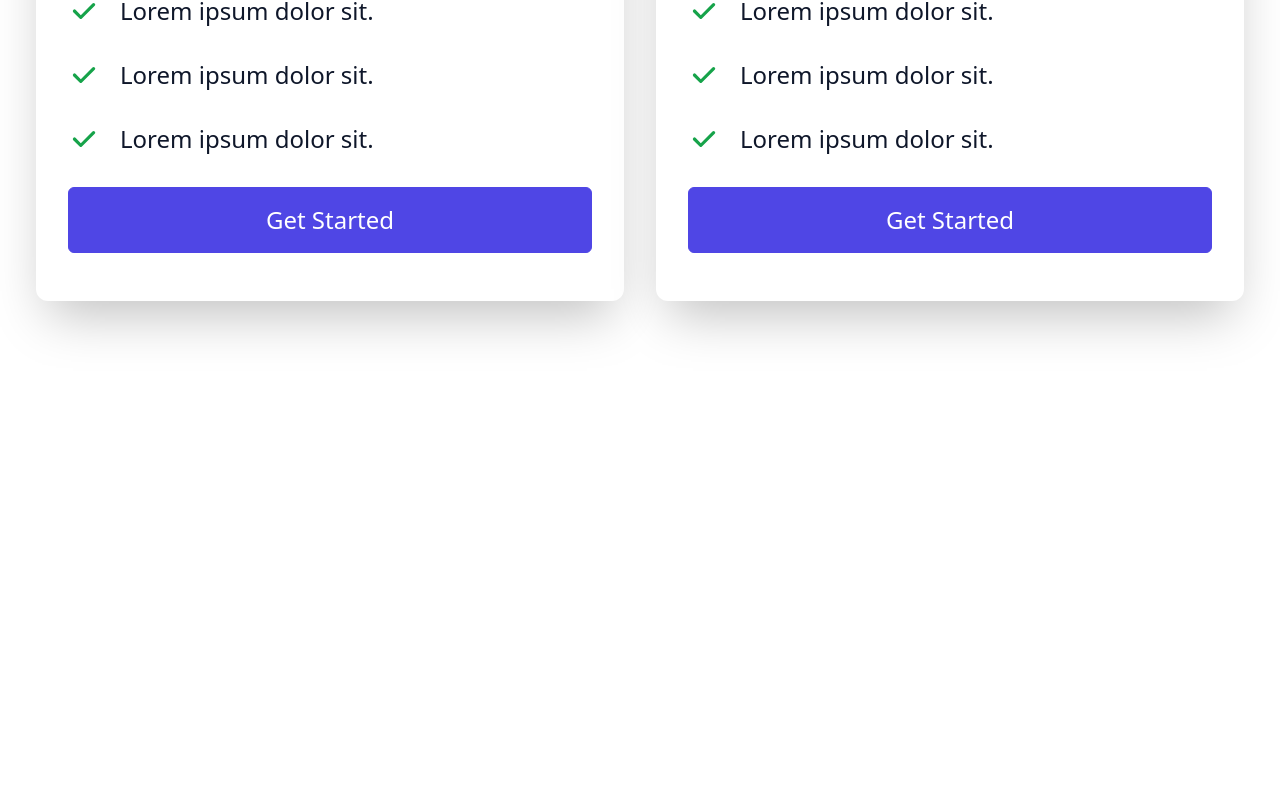
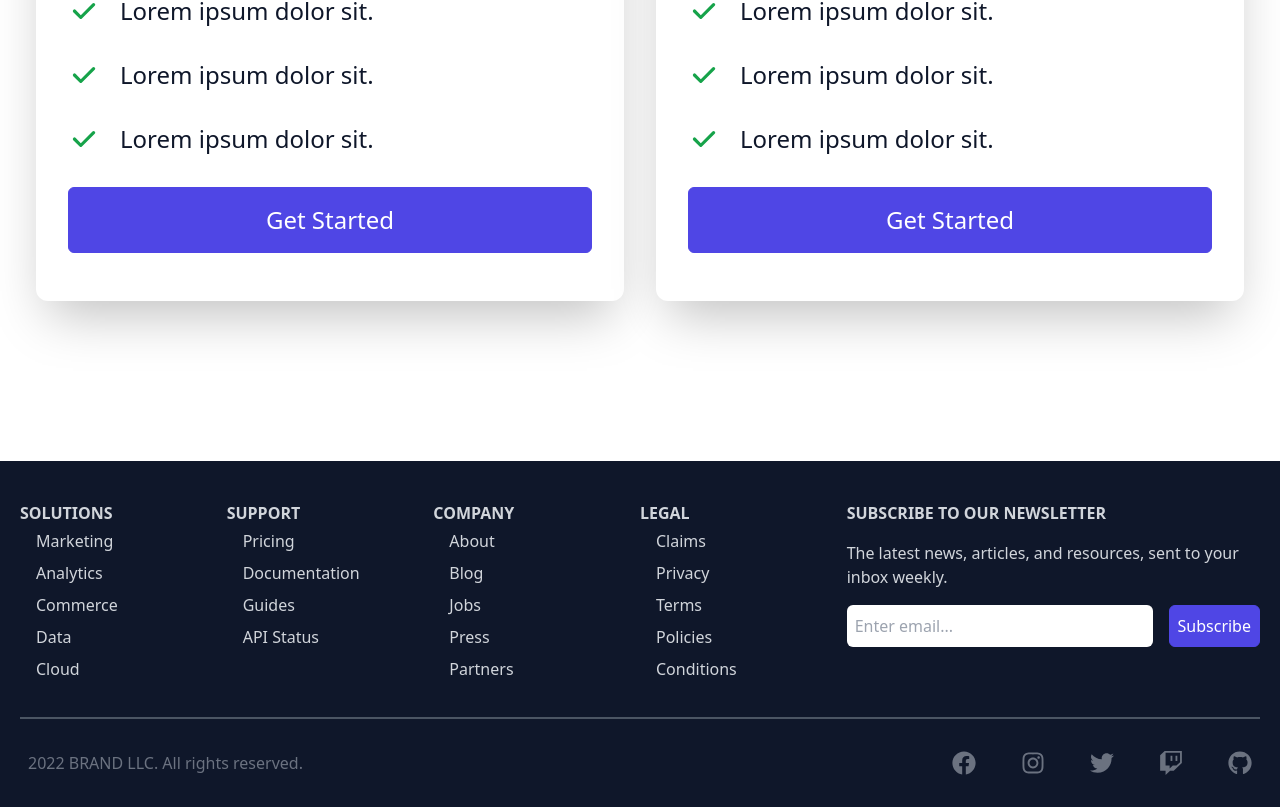
Before and after one commit to SamuelJAmos/Clolud-Managment-App, a React (Create React App) app: page / in a window 1280 px wide. Shown: the part 3979-4786 px from the top of the page. Before the commit the page ends 4440 px from the top, so only its background shows below. Built offline with nearby package versions, Linux system fonts and the light colour scheme.

Commit message:
Changes to readme, App.js,added and designed Footer.js

```diff
--- a/package.json
+++ b/package.json
@@ -9,6 +9,7 @@
     "@testing-library/user-event": "^13.5.0",
     "react": "^18.1.0",
     "react-dom": "^18.1.0",
+    "react-icons": "^4.4.0",
     "react-scripts": "5.0.1",
     "web-vitals": "^2.1.4"
   },
--- a/src/App.js
+++ b/src/App.js
@@ -4,6 +4,7 @@
 import Support from './components/Support';
 import AllInOne from './components/AllInOne';
 import Pricing from './components/Pricing';
+import Footer from './components/Footer';
 
 function App() {
   return (
@@ -14,6 +15,7 @@
     <Support/>
     <AllInOne/>
     <Pricing/>
+    <Footer/>
     </>
   );
 }
--- /dev/null
+++ b/src/components/Footer.jsx
@@ -0,0 +1,78 @@
+import React from 'react'
+
+//The import below is for popular icons the command is npm i react-icons
+import {
+    FaFacebook,
+    FaGithub,
+    FaInstagram,
+    FaTwitter,
+    FaTwitch
+} from 'react-icons/fa'
+
+function Footer() {
+  return (
+    <div className='w-full mt-24 bg-slate-900 text-gray-300 py-y px-2'>
+        <div className='max-w-[1240px] mx-auto grid grid-cols-2 md:grid-cols-6 border-b-2 border-gray-600 py-8'>
+            <div>
+                <h6 className='font-bold uppercase pt-2'>Solutions</h6>
+                <ul>
+                    <li className='py-1'>Marketing</li>
+                    <li className='py-1'>Analytics</li>
+                    <li className='py-1'>Commerce</li>
+                    <li className='py-1'>Data</li>
+                    <li className='py-1'>Cloud</li>
+                </ul>
+            </div>
+            <div>
+                <h6 className='font-bold uppercase pt-2'>Support</h6>
+                <ul>
+                    <li className='py-1'>Pricing</li>
+                    <li className='py-1'>Documentation</li>
+                    <li className='py-1'>Guides</li>
+                    <li className='py-1'>API Status</li>
+                </ul>
+            </div>
+            <div>
+                <h6 className='font-bold uppercase pt-2'>Company</h6>
+                <ul>
+                    <li className='py-1'>About</li>
+                    <li className='py-1'>Blog</li>
+                    <li className='py-1'>Jobs</li>
+                    <li className='py-1'>Press</li>
+                    <li className='py-1'>Partners</li>
+                </ul>
+            </div>
+            <div>
+                <h6 className='font-bold uppercase pt-2'>Legal</h6>
+                <ul>
+                    <li className='py-1'>Claims</li>
+                    <li className='py-1'>Privacy</li>
+                    <li className='py-1'>Terms</li>
+                    <li className='py-1'>Policies</li>
+                    <li className='py-1'>Conditions</li>
+                </ul>
+            </div>
+            <div className=' col-span-2 pt-8 md:pt-2'>
+                <p className='font-bold uppercase'>Subscribe to our newsletter</p>
+                <p className='py-4'>The latest news, articles, and resources, sent to your inbox weekly.</p>
+                <form className='flex flex-col sm:flex-row'>
+                    <input className='w-full p-2 mr-4 rounded-md mb-4' type="email" placeholder='Enter email...'/>
+                    <button className='p-2 mb-4'>Subscribe</button>
+                </form>
+            </div>
+        </div>
+        <div className='flex flex-col max-w-[1240px] px-2 py-4 mx-auto justify-between sm:flex-row text-center text-gray-500'>
+            <p className='py-4'>2022 BRAND LLC. All rights reserved.</p>
+            <div className='flex justify-between sm:w-[300px] pt-4 text-2xl'>
+                <FaFacebook />
+                <FaInstagram/>
+                <FaTwitter/>
+                <FaTwitch/>
+                <FaGithub/>
+            </div>
+        </div>
+    </div>
+  )
+}
+
+export default Footer
```
Also changed, not shown: 2 other files (tests, documents, lock files or other folders).
